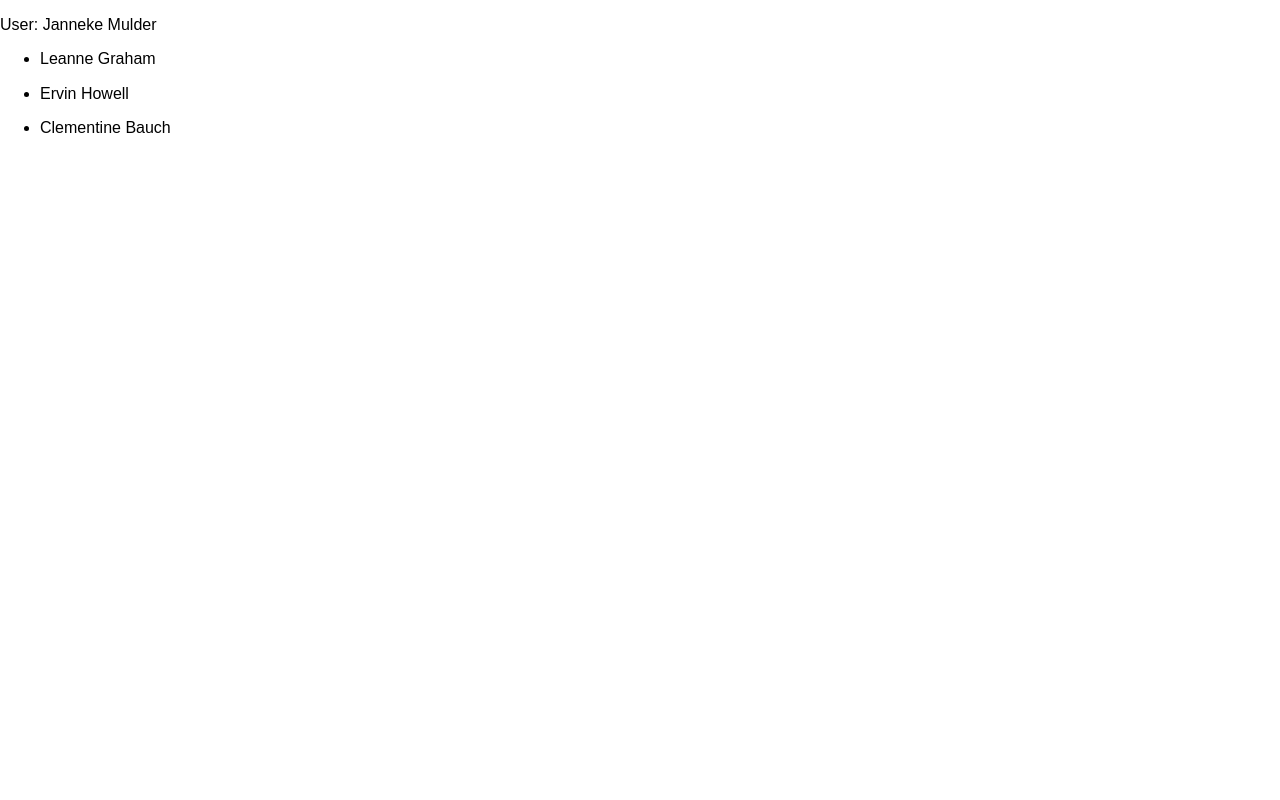
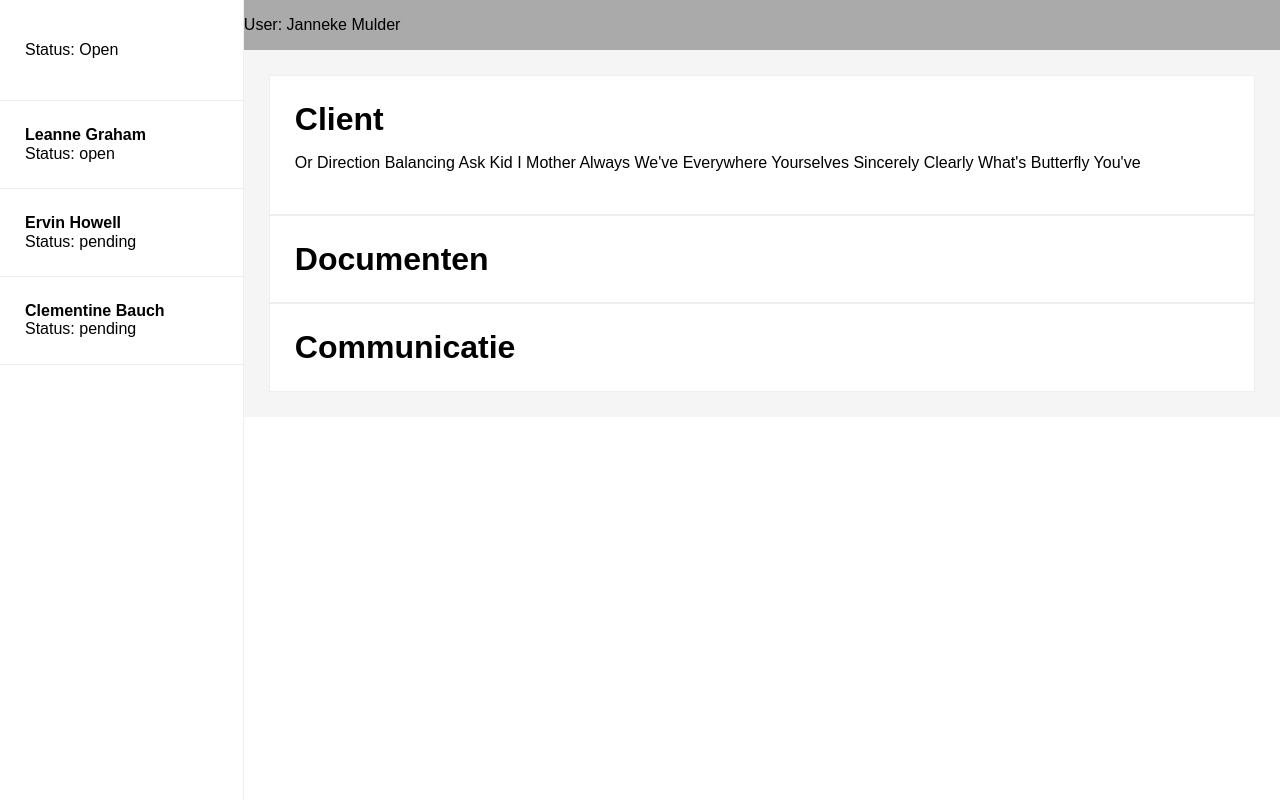
Before and after one commit to TimothyAlastair/project-backoffice, a website: page public/index.html in a window 1280 px wide. Drawn offline with nearby package versions, Linux system fonts and the light colour scheme; some packages are replaced by stand-ins of ours.

Commit message:
Minor layout updates

```diff
--- a/public/assets/css/main.css
+++ b/public/assets/css/main.css
@@ -0,0 +1,50 @@
+.app-body {
+	display: flex;
+}
+
+.app-cases {
+	flex-basis: 300px;
+	height: 100vh;
+	background: #fff;
+	border-right: 1px solid #eee;
+}
+
+.app-cases .app-case {
+	padding: 25px;
+	border-bottom: 1px solid #eee;
+}
+
+.app-cases .app-cases-options {
+	padding: 25px;
+	border-bottom: 1px solid #eee;
+}
+
+.app-cases .app-case h4 {
+	margin: 0;
+}
+
+.app-workspace {
+	display: flex;
+  flex-direction: column;
+  width: 100%;
+}
+
+.app-workspace .app-header {
+	display: flex;
+  background: #aaa;
+}
+
+.app-workspace .app-view {
+	padding: 25px;
+	background: #f5f5f5;
+}
+
+.app-workspace .app-view-card {
+	padding: 25px;
+  background: #fff;
+  border: 1px solid #eee;
+}
+
+.app-workspace .app-view h1 {
+	margin: 0;
+}
--- a/public/assets/js/app.js
+++ b/public/assets/js/app.js
@@ -1,6 +1,10 @@
 var app = angular.module('appModule',[]);
 
 app.controller('appController', function( $scope ) {
+	// Nuffin yet bro
+})
+
+app.controller('caseController', function( $scope ) {
 
 	$scope.cases = [
 		{
--- a/public/index.html
+++ b/public/index.html
@@ -9,22 +9,39 @@
 	<link rel="stylesheet" href="./assets/css/main.css" type="text/css">
 
 	<script src="./assets/vendor/angular/angular.min.js"></script>
+	<script src="./assets/vendor/angular-route/angular-route.min.js"></script>
 	<script src="./assets/js/app.js"></script>
 </head>
-
 <body ng-controller="appController">
-	<div class="app-header">
-		<p>User: Janneke Mulder</p>
-	</div>
-	<div class="app-cases">
-		<ul ng-repeat="case in cases">
-			<li>{{ case.name }}</li>
-		<ul>
-	</div>
-
-	<div class="app-view">
-		<div ng-view></div>
-	</div>
-
+	<div class="app-body">
+		<div class="app-cases" ng-controller="caseController">
+			<div class="app-cases-options">
+				<p>Status: Open</p>
+			</div>
+			<ul>
+				<li ng-repeat="case in cases" class="app-case">
+					<h4>{{ case.name }}</h4>
+					<span>Status: {{ case.status }}</span>
+				</li>
+			</ul>
+		</div>
+		<div class="app-workspace">
+			<div class="app-header">
+				<p>User: Janneke Mulder</p>
+			</div>
+			<div class="app-view">
+				<div class="app-view-card">
+					<h1>Client</h1>
+					<p>Or Direction Balancing Ask Kid I Mother Always We've Everywhere Yourselves Sincerely Clearly What's Butterfly You've</p>
+				</div>
+				<div class="app-view-card">
+					<h1>Documenten</h1>
+				</div>
+				<div class="app-view-card">
+					<h1>Communicatie</h1>
+				</div>
+			</div>
+		</div>
+  </div>
 </body>
 </html>
```
Also changed, not shown: dummy/cases.json (deleted, +0 -52 lines), public/assets/css/normalize.css.
